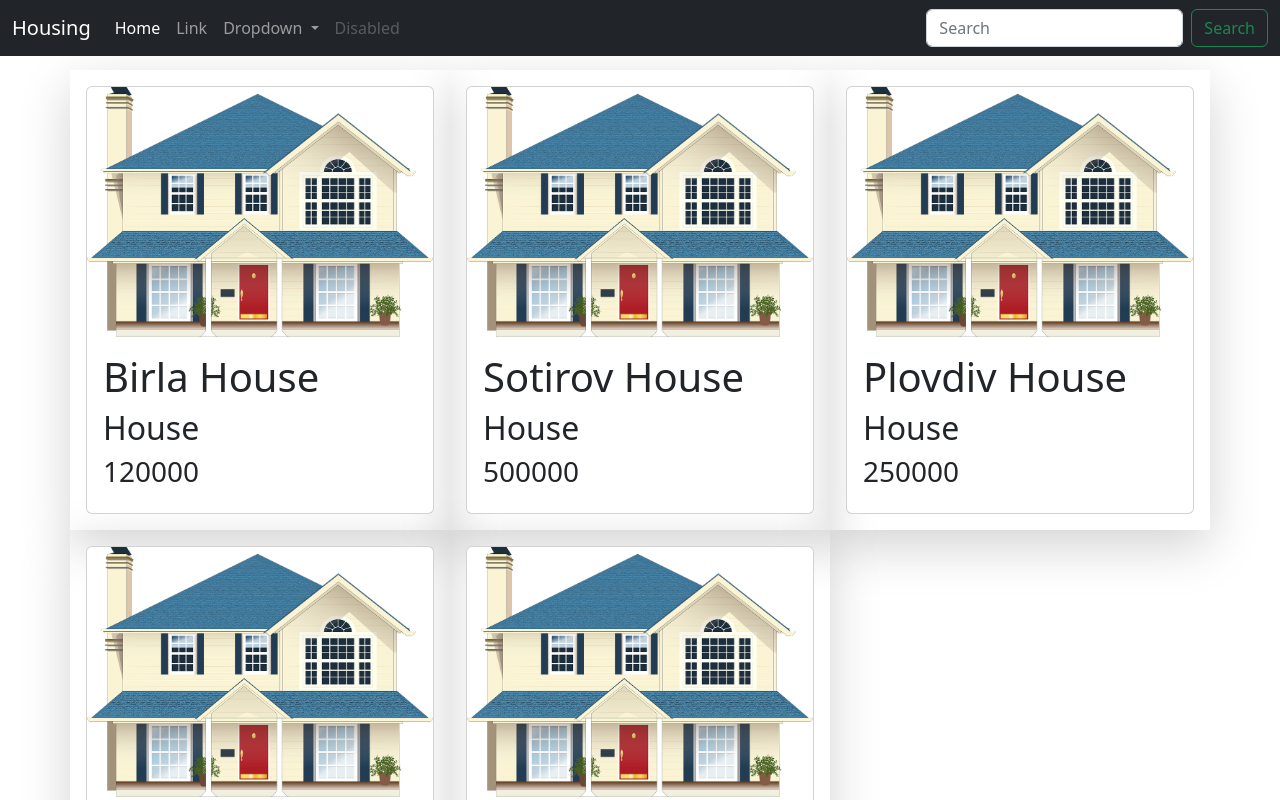
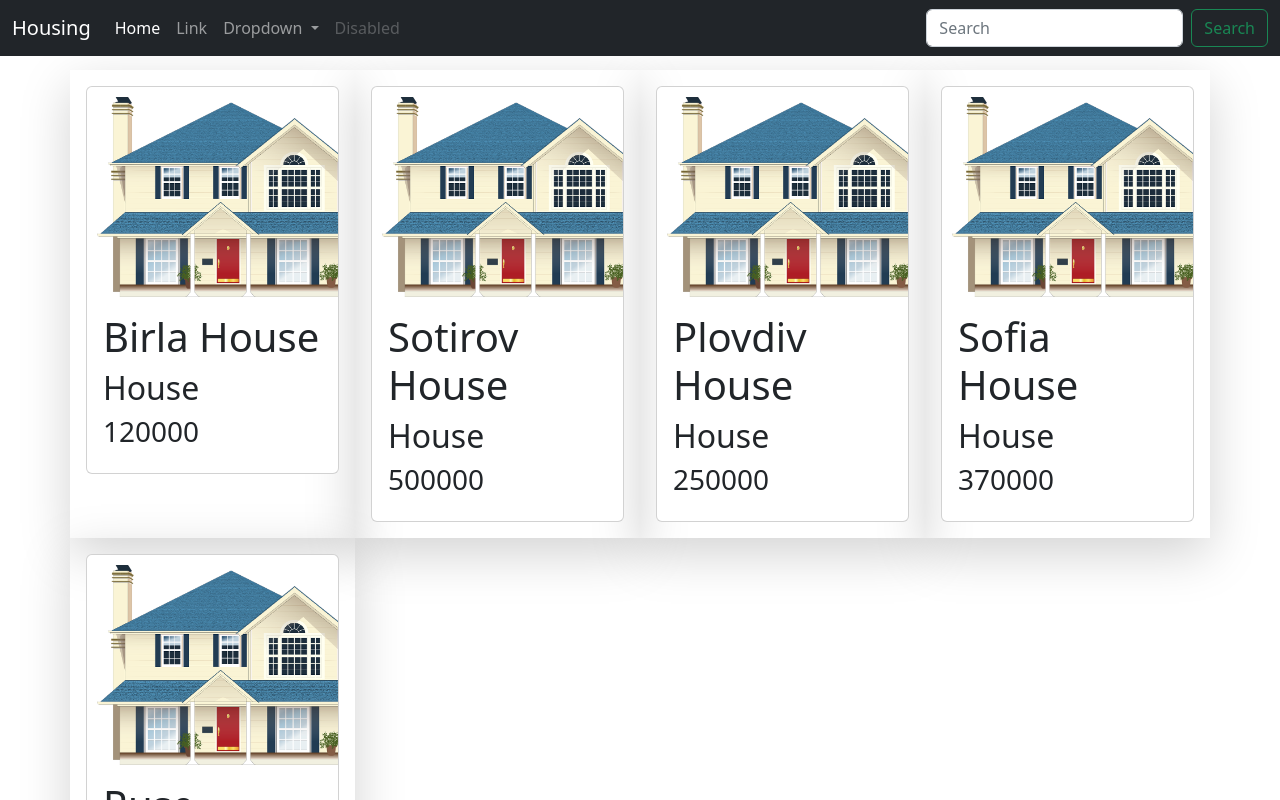
Before and after one commit to Sotirovgym/PropertySellingApp, an Angular app: page / in a window 1280 px wide. Shown: the top 800 px of the page. Built offline with nearby package versions, Linux system fonts and the light colour scheme.

Commit message:
Adding CSS animation to the property card. Also replacing hard-coded data with a service and using HTTP calls

```diff
--- a/angular.json
+++ b/angular.json
@@ -22,7 +22,8 @@
             "tsConfig": "tsconfig.app.json",
             "assets": [
               "src/favicon.ico",
-              "src/assets"
+              "src/assets",
+              "src/data"
             ],
             "styles": [
               "node_modules/bootstrap/dist/css/bootstrap.min.css",
--- a/src/app/property/property-card/property-card.component.css
+++ b/src/app/property/property-card/property-card.component.css
@@ -1,3 +1,41 @@
-.propImg{
-  height: 250px;
+.card-img-wrapper{
+  overflow: hidden;
+  position: relative;
 }
+
+.card:hover img{
+  transform:scale(1.1, 1.1);
+  transition-duration: 500ms;
+  transition-timing-function: ease-out;
+  opacity: 0.5;
+}
+
+.card img{
+  transform:scale(1, 1);
+  transition-duration: 500ms;
+  transition-timing-function: ease-out;
+  height: 210px;
+  width: auto;
+  padding-left: 4%;
+  padding-right: 4%;
+  padding-top: 4%;
+}
+
+.member-icons{
+  position: absolute;
+  bottom: -10%;
+  left: 0;
+  right: 0;
+  margin-left: auto;
+  margin-right: auto;
+  opacity: 0;
+}
+
+.card-img-wrapper:hover .member-icons{
+  bottom: 0;
+  opacity: 1;
+}
+
+.animate{
+  transition: all 0.3s ease-in-out;
+}
--- a/src/app/property/property-card/property-card.component.html
+++ b/src/app/property/property-card/property-card.component.html
@@ -1,5 +1,15 @@
 <div class="card">
-  <img class="propImg" src="assets\Images\house_default.png">
+  <div class="card-img-wrapper">
+    <img class="card-img-top" src="assets\Images\house_default.png">
+    <ul class="member-icons list-inline text-center animate">
+      <li class="list-inline-item">
+          <button class="btn btn-primary"><i class="fa-regular fa-pen-to-square"></i></button>
+      </li>
+      <li class="list-inline-item">
+        <button class="btn btn-primary"><i class="fa-regular fa-address-book"></i></button>
+      </li>
+    </ul>
+  </div>
   <div class="card-body">
     <h1>{{property.Name}}</h1>
     <h2>{{property.Type}}</h2>
--- a/src/app/property/property-list/property-list.component.html
+++ b/src/app/property/property-list/property-list.component.html
@@ -1,5 +1,5 @@
 <div class="row">
-  <div *ngFor="let property of Properties" class="shadow-lg col-sm-4 p-3">
+  <div *ngFor="let property of Properties" class="shadow-lg col-sm-3 p-3">
     <app-property-card [property]="property"></app-property-card>
   </div>
 </div>
--- a/src/app/property/property-list/property-list.component.ts
+++ b/src/app/property/property-list/property-list.component.ts
@@ -1,4 +1,5 @@
 import { Component } from '@angular/core';
+import { HousingService } from 'src/app/services/housing.service';
 
 @Component({
   selector: 'app-property-list',
@@ -6,36 +7,19 @@
   styleUrls: ['./property-list.component.css']
 })
 export class PropertyListComponent {
-  Properties: Array<any> =
-  [{
-    "id": 1,
-    "Name": "Birla House",
-    "Type": "House",
-    "Price": 120000
-  },
-  {
-    "id": 2,
-    "Name": "Sotirov House",
-    "Type": "House",
-    "Price": 500000
-  },
-  {
-    "id": 3,
-    "Name": "Plovdiv House",
-    "Type": "House",
-    "Price": 250000
-  },
-  {
-    "id": 4,
-    "Name": "Sofia House",
-    "Type": "House",
-    "Price": 370000
-  },
-  {
-    "id": 5,
-    "Name": "Ruse House",
-    "Type": "House",
-    "Price": 750000
+  Properties: any;
+
+  constructor (private housingService: HousingService) {}
+
+  ngOnInit(): void {
+    this.housingService.getAllProperties().subscribe(
+      data => {
+        this.Properties = data;
+        console.log(data)
+      }, error => {
+        console.log(error);
+      }
+    );
   }
-]
+
 }
--- /dev/null
+++ b/src/app/services/housing.service.ts
@@ -0,0 +1,14 @@
+import { Injectable } from '@angular/core';
+import { HttpClient } from '@angular/common/http'
+
+@Injectable({
+  providedIn: 'root'
+})
+export class HousingService {
+
+  constructor(private http: HttpClient) { }
+
+  getAllProperties(){
+    return this.http.get('data/properties.json');
+  }
+}
--- /dev/null
+++ b/src/data/properties.json
@@ -0,0 +1,32 @@
+[
+  {
+    "id": 1,
+    "Name": "Birla House",
+    "Type": "House",
+    "Price": 120000
+  },
+  {
+    "id": 2,
+    "Name": "Sotirov House",
+    "Type": "House",
+    "Price": 500000
+  },
+  {
+    "id": 3,
+    "Name": "Plovdiv House",
+    "Type": "House",
+    "Price": 250000
+  },
+  {
+    "id": 4,
+    "Name": "Sofia House",
+    "Type": "House",
+    "Price": 370000
+  },
+  {
+    "id": 5,
+    "Name": "Ruse House",
+    "Type": "House",
+    "Price": 750000
+  }
+]
--- a/src/index.html
+++ b/src/index.html
@@ -1,6 +1,7 @@
 <!doctype html>
 <html lang="en">
 <head>
+  <script src="https://kit.fontawesome.com/7f15642069.js" crossorigin="anonymous"></script>
   <meta charset="utf-8">
   <title>PropertySellingApp</title>
   <base href="/">
```
Also changed, not shown: src/app/app.module.ts (+6 -1 lines), 1 other file (tests, documents, lock files or other folders).
